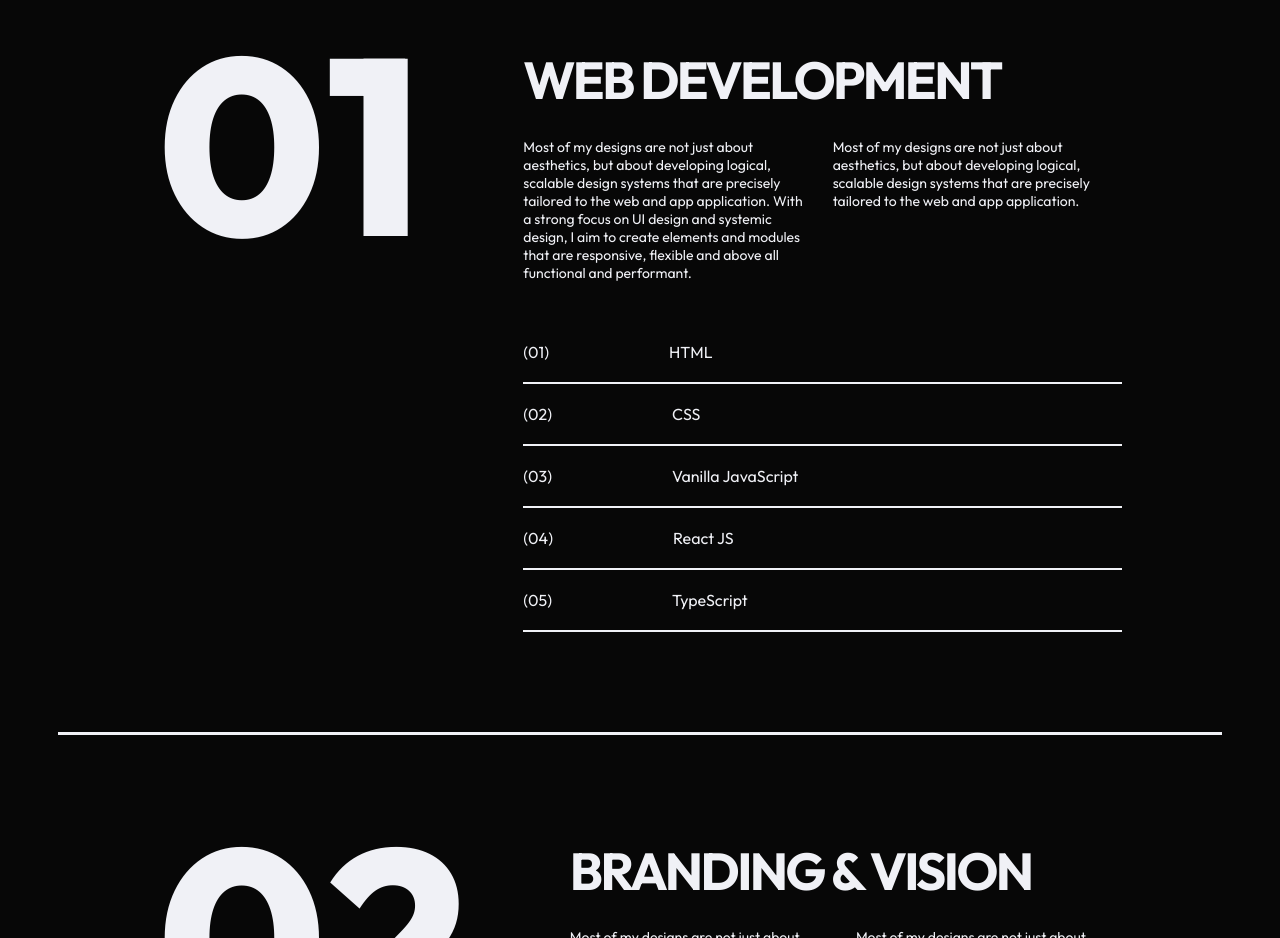
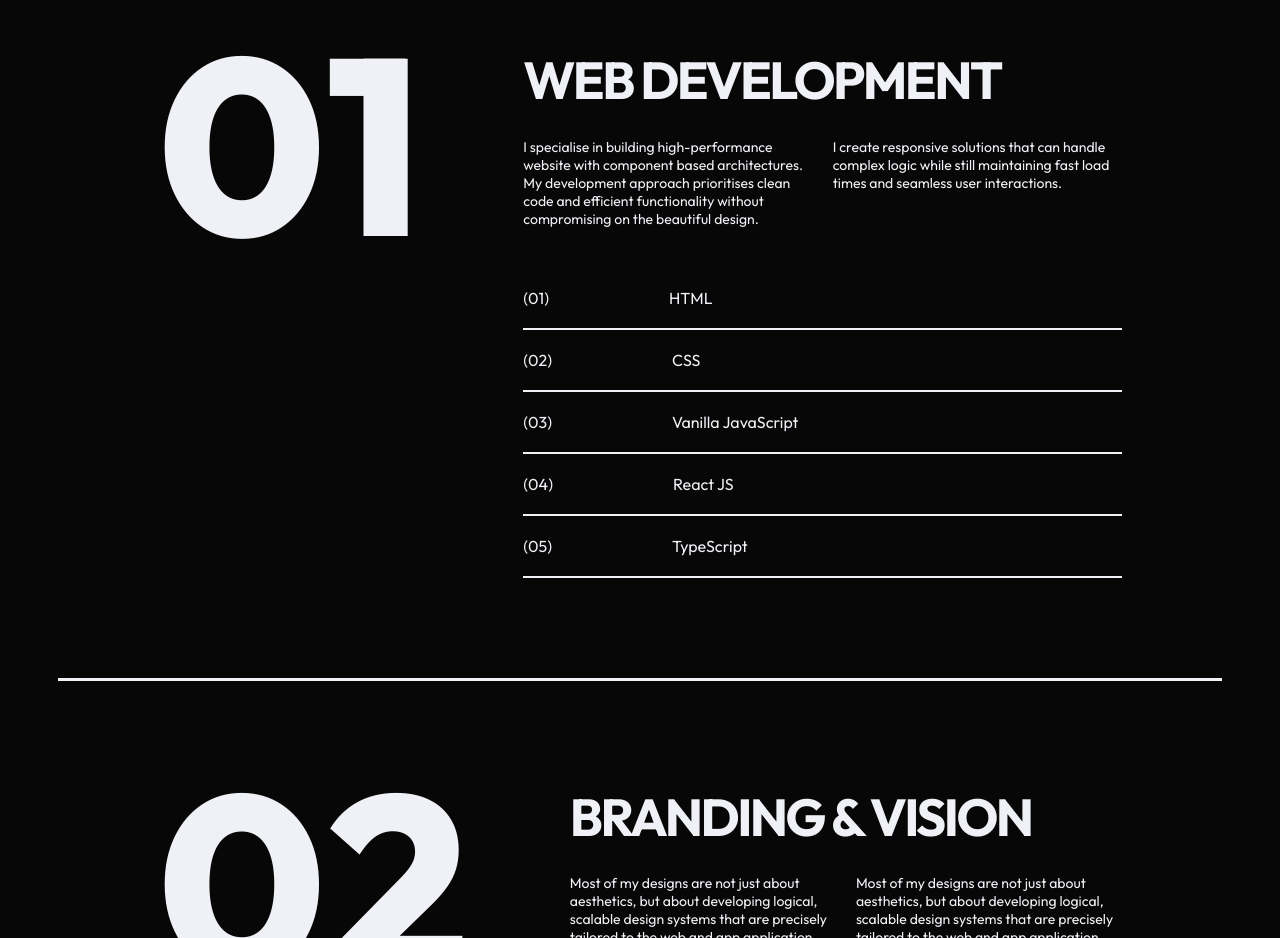
Before and after one commit to javiductor/thespaghetti.dev, a React (Vite) app: page / in a window 1280 px wide. Shown: the part 2260-3198 px from the top of the page. Built offline with nearby package versions, Linux system fonts and the light colour scheme; what @directus/sdk would draw is missing.

Commit message:
1. Changes to home page header 2. Changes to home page copy

```diff
--- a/src/components/pages/home/components/home-header.jsx
+++ b/src/components/pages/home/components/home-header.jsx
@@ -9,7 +9,6 @@ function HomeHeader() {
   });
   const [intervalId, setIntervalId] = useState(null);
 
-  // Function for handling mouse enter on the "exciting projects" link
   const handleMouseEnterExcitingProjects = (event) => {
     const containerRect = event.currentTarget.getBoundingClientRect();
     const images = [
@@ -40,12 +39,11 @@ function HomeHeader() {
     setIntervalId(id);
   };
 
-  // Function for handling mouse enter on the "spaghetti code" link
   const handleMouseEnterSpaghettiCode = (event) => {
     const containerRect = event.currentTarget.getBoundingClientRect();
     const images = [
-      "/src/assets/spaghetti/code-1.png",
-      "/src/assets/spaghetti/code-2.png",
+      "/src/assets/spaghetti/home-code.webp",
+      "/src/assets/spaghetti/home-code-1.webp",
     ];
 
     setHovered({
--- a/src/components/pages/home/components/home-header.module.css
+++ b/src/components/pages/home/components/home-header.module.css
@@ -16,7 +16,7 @@
 }
 
 .imageContainer {
-  transform: translateX(-50%) translateY(-10%);
+  transform: translateX(-50%) translateY(-15%);
   pointer-events: none;
   z-index: 0;
 }
@@ -27,6 +27,7 @@
   object-fit: cover;
   border-radius: 30px;
   transition: opacity 0.5s ease-in-out;
+  margin-left: 10px;
 }
 
 /* -------------- Media Queries ---------------------- */
--- a/src/components/pages/home/components/services.jsx
+++ b/src/components/pages/home/components/services.jsx
@@ -9,10 +9,8 @@ const Services = () => {
         withBorder={true}
         number="01"
         heading="WEB DEVELOPMENT"
-        description1="Most of my designs are not just about aesthetics, but about developing logical, scalable design systems that are precisely tailored to the web and app application.
-
-        With a strong focus on UI design and systemic design, I aim to create elements and modules that are responsive, flexible and above all functional and performant."
-        description2="Most of my designs are not just about aesthetics, but about developing logical, scalable design systems that are precisely tailored to the web and app application."
+        description1="I specialise in building high-performance website with component based architectures. My development approach prioritises clean code and efficient functionality without compromising on the beautiful design."
+        description2="I create responsive solutions that can handle complex logic while still maintaining fast load times and seamless user interactions. "
         services={[
           {
             number: "(01)",
--- a/src/components/pages/work/components/projects.module.css
+++ b/src/components/pages/work/components/projects.module.css
@@ -41,6 +41,9 @@
 
 /* For very small screens */
 @media (max-width: 480px) {
+  .headerContainer {
+    margin: 2rem 2rem 0rem 2rem;
+  }
   .container {
     padding: 0 0.5rem;
   }
```
Also changed, not shown: src/assets/spaghetti/home-code-1.webp (added), src/assets/spaghetti/home-code.webp (added).
